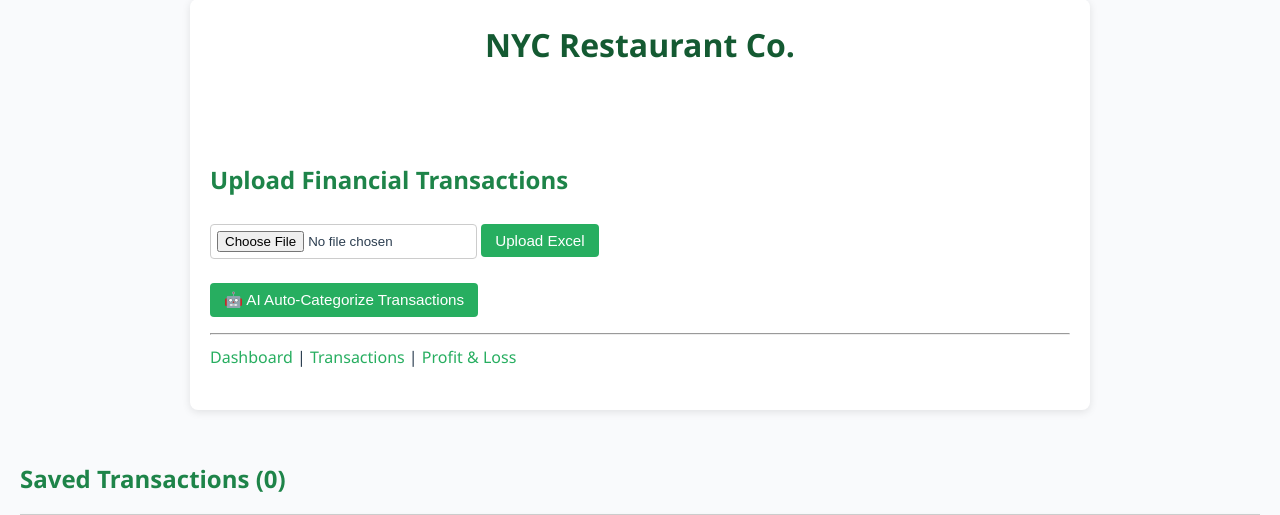
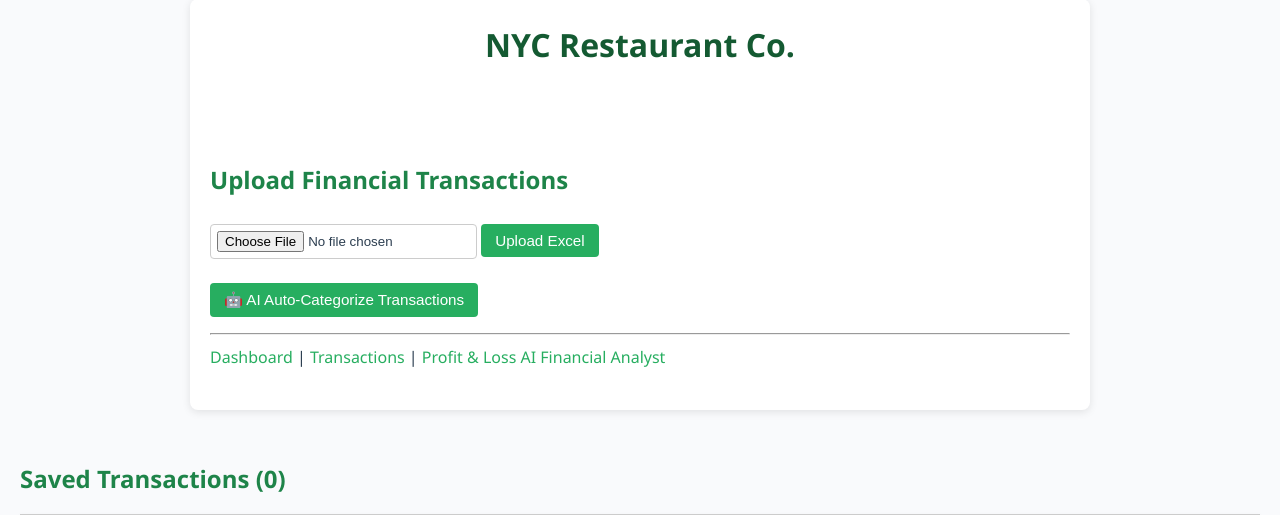
Before and after one commit to MounikaBV-GIT/finz-ai-financial-review, a Django app: page / in a window 1280 px wide. Shown: the part 21-536 px from the top of the page. Run offline with Django 5.2, Linux system fonts and the light colour scheme; data that the repository does not hold is empty.

Commit message:
Add AI Financial Analyst navigation

```diff
--- a/finance/templates/finance/upload.html
+++ b/finance/templates/finance/upload.html
@@ -93,6 +93,7 @@
         <a href="{% url 'profit_loss' %}">
             Profit & Loss
         </a>
+        <a href="{% url 'financial_analyst' %}">AI Financial Analyst</a>
 
     </div>
 
```
